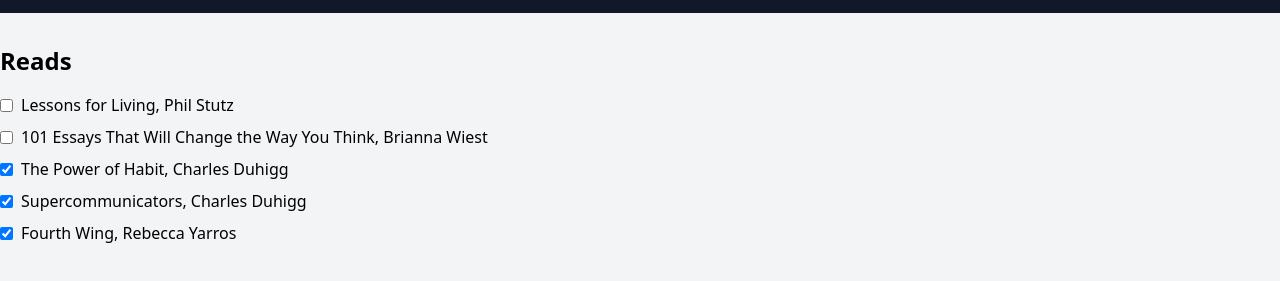
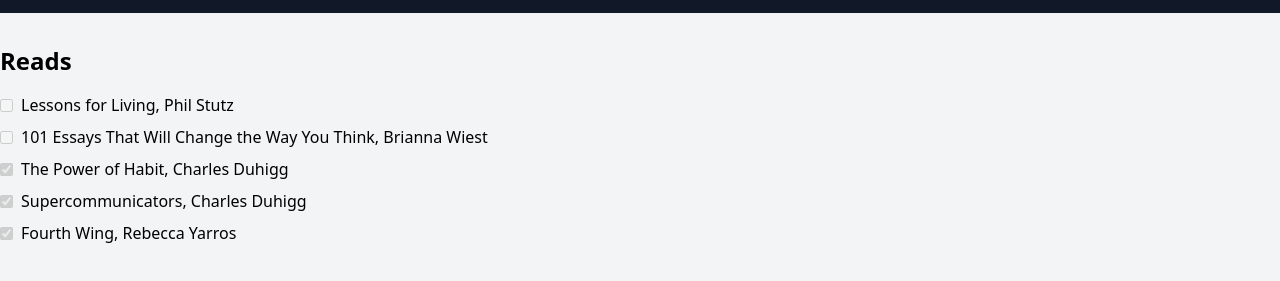
Before and after one commit to chaeanthony/chaeanthony.github.io, a plain HTML site: page index.html in a window 1280 px wide. Shown: the part 47-328 px from the top of the page. Drawn offline with nearby package versions, Linux system fonts and the light colour scheme.

Commit message:
disable checkboxes

```diff
--- a/index.html
+++ b/index.html
@@ -33,23 +33,23 @@
     <h2 class="text-2xl font-bold mb-4">Reads</h2>
     <ul class="book-list space-y-2">
       <li class="flex items-center">
-        <input type="checkbox" id="book2" class="mr-2">
+        <input type="checkbox" id="book2" class="mr-2" disabled>
         <label for="book2" class="flex-grow">Lessons for Living, Phil Stutz</label>
       </li>
       <li class="flex items-center">
-        <input type="checkbox" id="book2" class="mr-2">
+        <input type="checkbox" id="book2" class="mr-2" disabled>
         <label for="book2" class="flex-grow">101 Essays That Will Change the Way You Think, Brianna Wiest</label>
       </li>
       <li class="flex items-center">
-        <input type="checkbox" id="book2" class="mr-2" checked>
+        <input type="checkbox" id="book2" class="mr-2" checked disabled>
         <label for="book2" class="flex-grow">The Power of Habit, Charles Duhigg</label>
       </li>
       <li class="flex items-center">
-        <input type="checkbox" id="book1" class="mr-2" checked>
+        <input type="checkbox" id="book1" class="mr-2" checked disabled>
         <label for="book1" class="flex-grow">Supercommunicators, Charles Duhigg</label>
       </li>
       <li class="flex items-center">
-        <input type="checkbox" id="book3" class="mr-2" checked>
+        <input type="checkbox" id="book3" class="mr-2" checked disabled>
         <label for="book3" class="flex-grow">Fourth Wing, Rebecca Yarros</label>
       </li>
     </ul>
```
